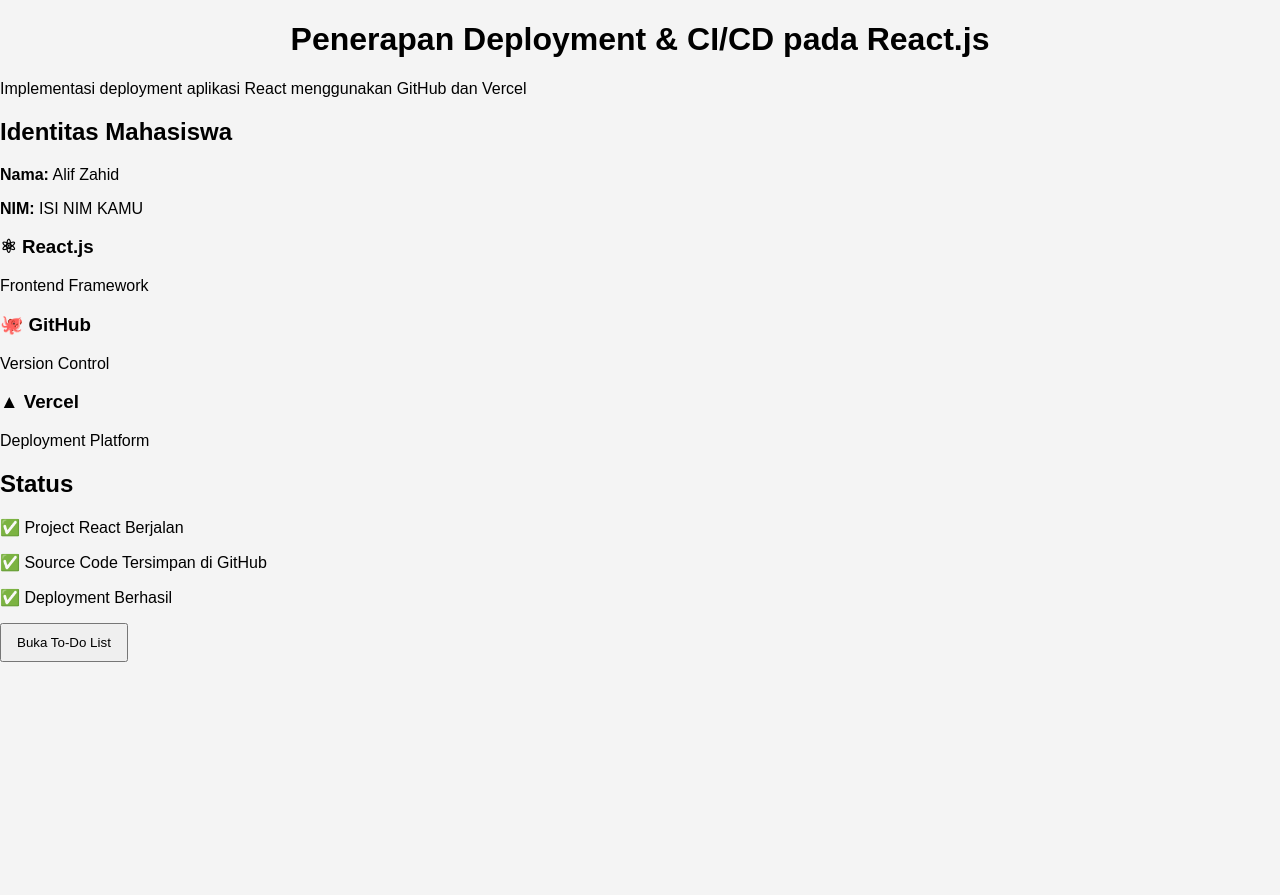
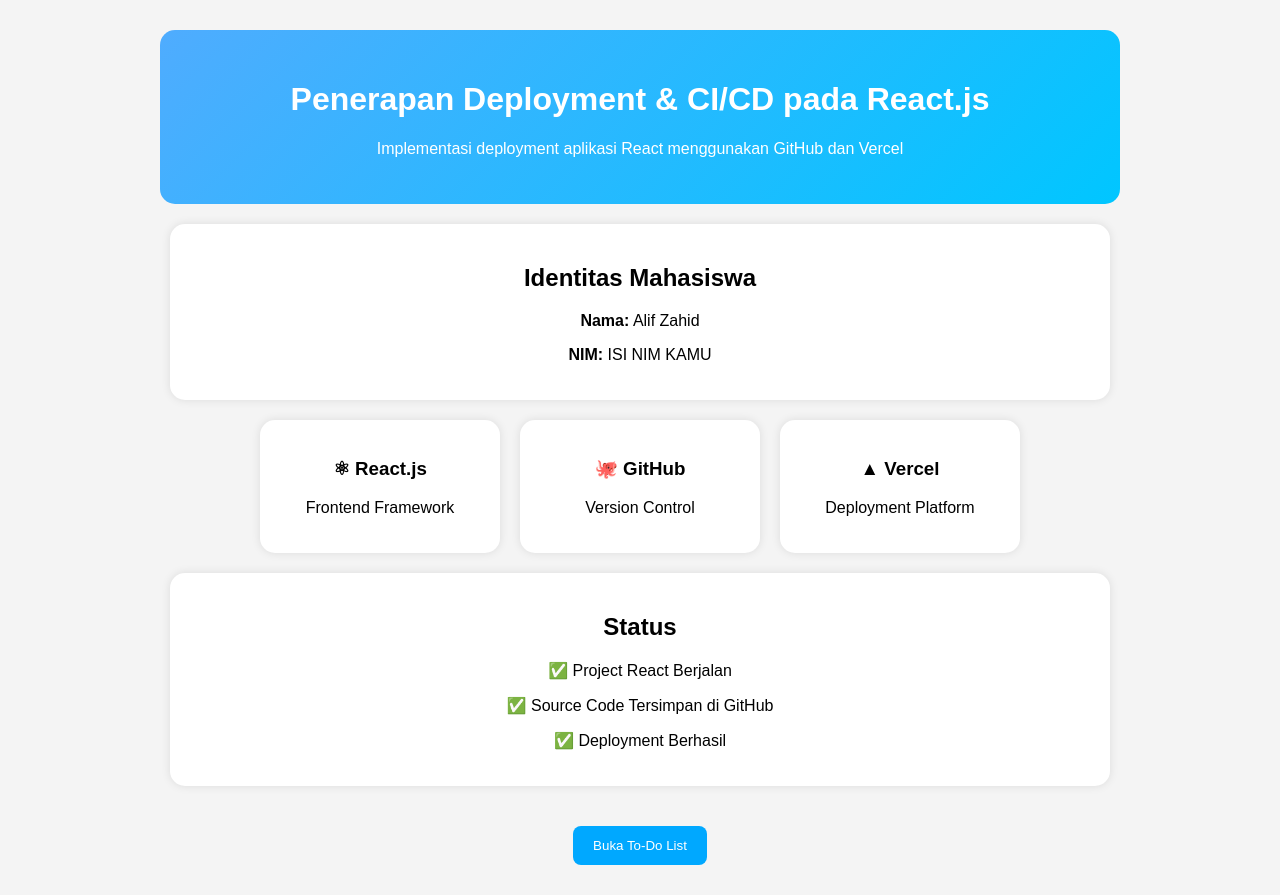
Before and after one commit to alifzahid27/react-app-deploy, a React (Create React App) app: page / in a window 1280 px wide. Before the commit the page ends 800 px from the top, so only its background shows below. Built offline with nearby package versions, Linux system fonts and the light colour scheme.

Commit message:
Update App.css

```diff
--- a/src/App.css
+++ b/src/App.css
@@ -45,3 +45,52 @@
   justify-content: space-between;
   border-radius: 5px;
 }
+
+.landing {
+  text-align: center;
+  padding: 30px;
+}
+
+.header {
+  background: linear-gradient(135deg, #4facfe, #00c6ff);
+  color: white;
+  padding: 30px;
+  border-radius: 15px;
+  max-width: 900px;
+  margin: auto;
+}
+
+.card {
+  background: white;
+  padding: 20px;
+  margin: 20px auto;
+  max-width: 900px;
+  border-radius: 15px;
+  box-shadow: 0 0 10px rgba(0,0,0,0.1);
+}
+
+.features {
+  display: flex;
+  justify-content: center;
+  gap: 20px;
+  margin: 20px 0;
+}
+
+.box {
+  background: white;
+  padding: 20px;
+  width: 200px;
+  border-radius: 15px;
+  box-shadow: 0 0 10px rgba(0,0,0,0.1);
+}
+
+.main-btn,
+.back-btn {
+  background: #00a8ff;
+  color: white;
+  border: none;
+  border-radius: 8px;
+  padding: 12px 20px;
+  margin-top: 20px;
+  cursor: pointer;
+}
```
